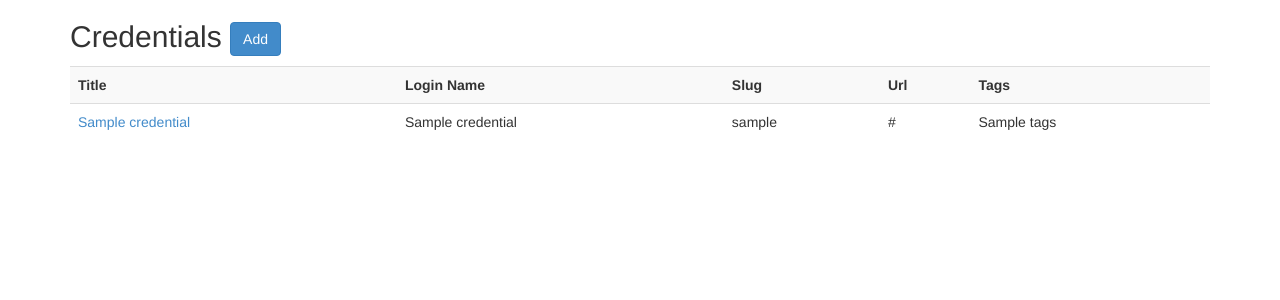
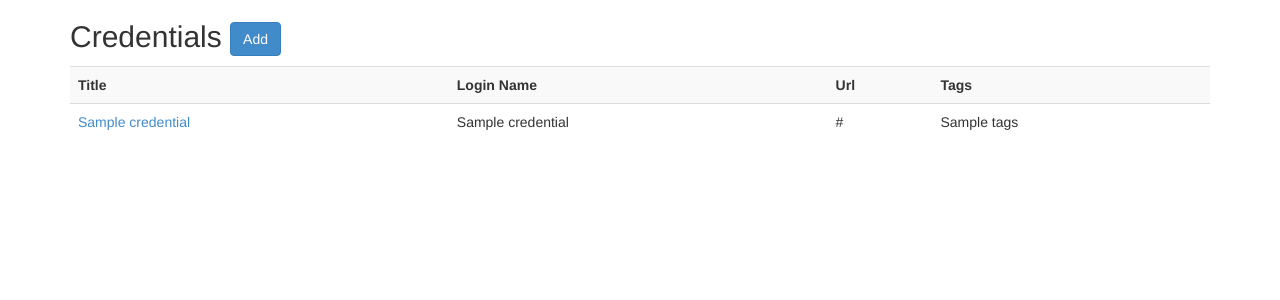
Before and after one commit to JoeJasinski/password-safe, a Django app: template safe/templates/safe/listcredential.html in a window 1280 px wide. Shown: the part 110-410 px from the top of the page. Run offline with Django 3.2, Linux system fonts and the light colour scheme; the template is opened without the code that fills it: most values are stand-ins (such as "Sample title", 1, 10 or a date in 2020); parts of the project's set-up code (start-up, migrations or seed data) failed here and were passed over; some libraries are stand-ins or nearby versions.

Commit message:
list display changes

```diff
--- a/safe/templates/safe/listcredential.html
+++ b/safe/templates/safe/listcredential.html
@@ -6,13 +6,11 @@
     <table class="table table-striped">
         <tr><th>Title</th>
             <th>Login Name</th>
-            <th>Slug</th>
             <th>Url</th>
             <th>Tags</th></tr>
         {% for credential in credentials %}
         <tr><td><a href="{% url 'safe-credential-edit'  credential.slug %}">{{ credential.title }}</a></td>
             <td>{{ credential.login_name }}</td>
-            <td>{{ credential.slug }}</td>
             <td>{{ credential.url }}</td>
             <td>{{ credential.tags }}</td>
         </tr>
```
